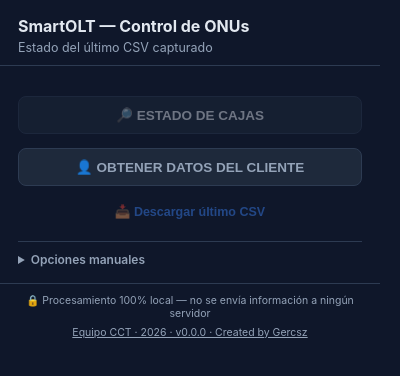
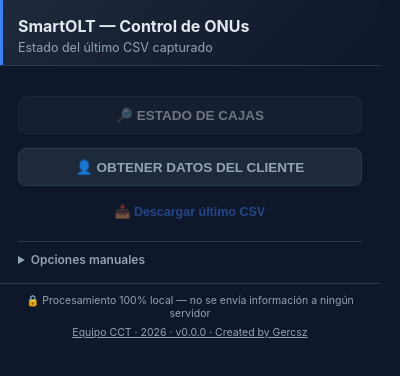
Before and after one commit to GermanPinkala/smartolt-onu-extension, a browser extension: page popup.html in a window 400 px wide. Drawn offline with Linux system fonts and the light colour scheme.

Commit message:
UI: improve popup header

```diff
--- a/popup.css
+++ b/popup.css
@@ -27,6 +27,8 @@
 .app-header {
   padding: 16px 18px 10px;
   border-bottom: 1px solid var(--border);
+  background: linear-gradient(135deg, var(--panel) 0%, var(--bg) 100%);
+  box-shadow: inset 3px 0 0 var(--accent);
 }
 
 .app-header h1 {
```
